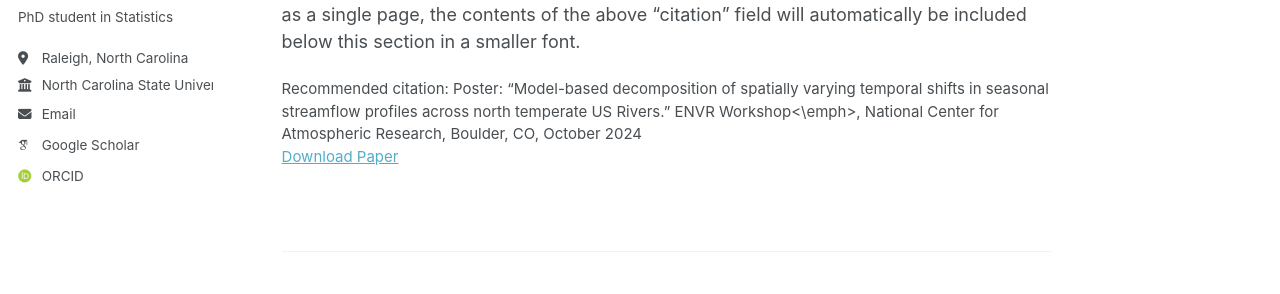
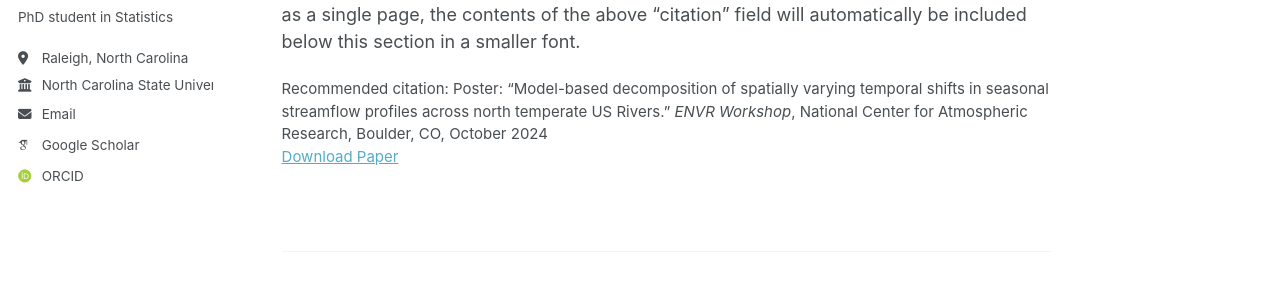
Before and after one commit to kecollins/kecollins.github.io, a Jekyll site: the page built from _publications/envr2024.md, in a window 1280 px wide and 1156 px high. Shown: the part 304-598 px from the top of the window. Built offline with Jekyll 4.4.1, drawn with Linux system fonts in a browser that asks for light colours; some web fonts are replaced; a script that is not in the unit is left out.

Commit message:
Update envr2024.md

```diff
--- a/_publications/envr2024.md
+++ b/_publications/envr2024.md
@@ -1,8 +1,8 @@
 ---
 title: "Accounting for variable detection functions in temporal abundance modeling via transfer learning"
 collection: publications
-paperurl: 'https://arxiv.org/abs/2605.08532'
-citation: 'Poster: “Model-based decomposition of spatially varying temporal shifts in seasonal streamflow profiles across north temperate US Rivers.” <emph>ENVR Workshop<\emph>, National Center for Atmospheric Research, Boulder, CO, October 2024'
+paperurl: ''
+citation: 'Poster: “Model-based decomposition of spatially varying temporal shifts in seasonal streamflow profiles across north temperate US Rivers.” <em>ENVR Workshop</em>, National Center for Atmospheric Research, Boulder, CO, October 2024'
 status: 'presentations'
 ---
 The contents above will be part of a list of publications, if the user clicks the link for the publication than the contents of section will be rendered as a full page, allowing you to provide more information about the paper for the reader. When publications are displayed as a single page, the contents of the above "citation" field will automatically be included below this section in a smaller font.
```
